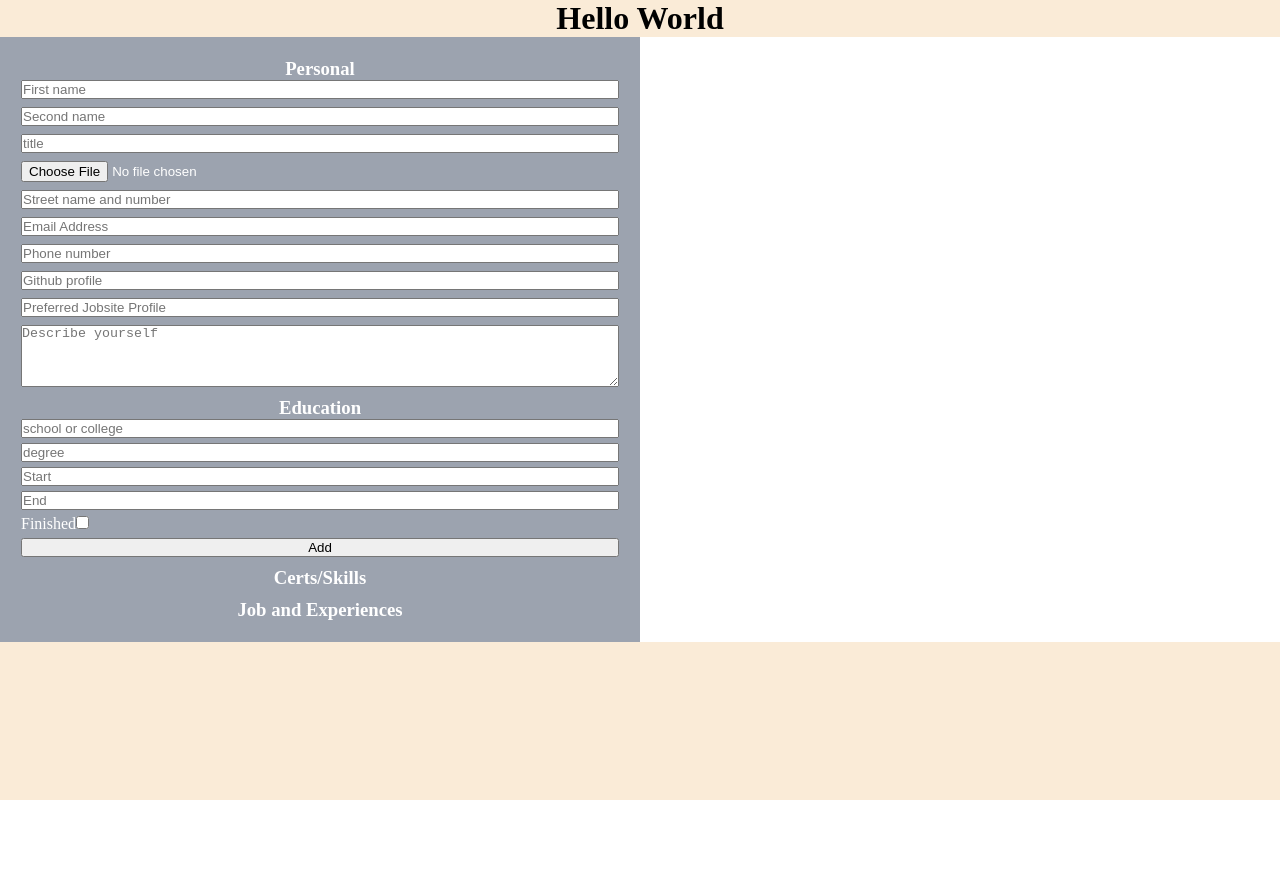
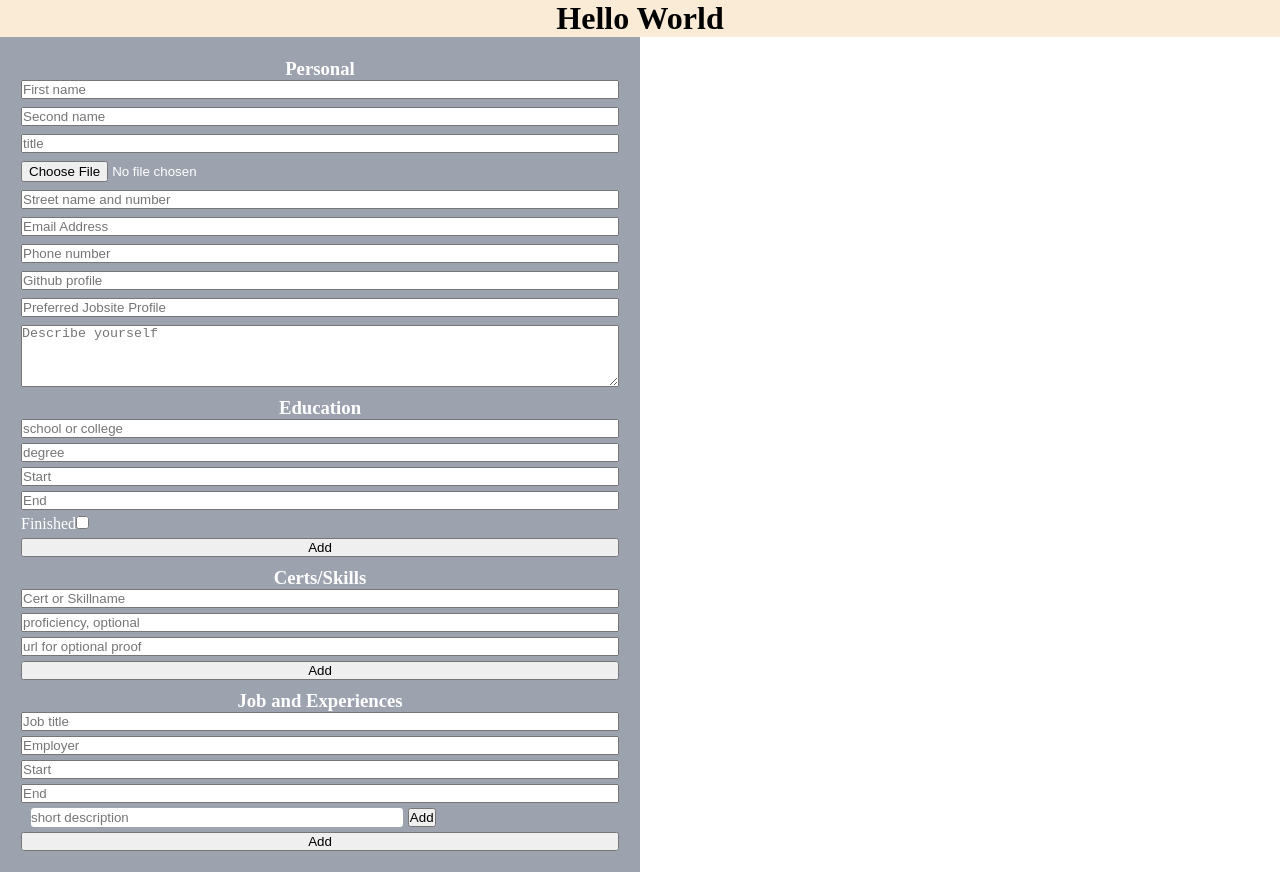
Before and after one commit to Soezdemir23/cv-builder, a React (Create React App) app: page / in a window 1280 px wide. Before the commit the page ends 800 px from the top, so only its background shows below. Built offline with nearby package versions, Linux system fonts and the light colour scheme.

Commit message:
keyboard from laptop finally dead. Transferring the current state to thinkpad with broken display

```diff
--- a/src/components/App/App.js
+++ b/src/components/App/App.js
@@ -30,10 +30,10 @@ function App() {
             then change the property in the object, then returning it to the stateArray
      */
 
-    const correctValues = (e) => e.target.type === "checkbox"? e.target.checked: e.target.value
+    const correctValues = (e) => e.target.type === "checkbox" ? e.target.checked : e.target.value;
 
     const handleChange = (e) => {
-        console.log(e.target.checked)
+
         switch (e.target.parentElement.className) {
 
             case "personal":
@@ -42,32 +42,38 @@ function App() {
                     [e.target.name]: e.target.value
                 });
             case "school":
-                console.log(e.target.type)
-                if(e.target.parentElement.dataset.key.includes("entry")){
 
-                    schoolHand[e.target.name] = correctValues(e)
+                if (e.target.parentElement.dataset.key.includes("entry")) {
 
-                } /*else {
-                    setSchool([
-                        school.map(
-                            (education) => {
-                                if (education.id === e.target.parentElement.dataset.key) {
-                                    return education[e.target.name] = correctValues(e)
-                                }return education
-                            })
-                    ])
-                }*/
+                    schoolHand[e.target.name] = correctValues(e);
 
-                return;
+                } else {
+                    console.log(e.target.parentElement.dataset.key);
+                    school.map((education) => {
+                        if (education.id === e.target.parentElement.dataset.key) {
+                            return education[e.target.name] = e.target.value;
+                        } else {
+                            return education;
+                        }
+                    });
+                }
+            case "cert":
+                if (e.target.parentElement.dataset.key.includes("entry")) {
+                    certsHand[e.target.name] = correctValues(e);
+                } else {
+                    certs.map((cert) => {
+                        if (cert.id === e.target.parentElement.dataset.key) {
+                            return cert[e.target.name] = e.target.value;
+                        } else {
+                            return cert;
+                        }
+                    });
+                }
             default:
                 break;
         }
 
     };
-    // check if the number o
-    const requiredMinimumTextInput = (handObject, numberOfTextInputs) => {
-
-    }
     /**
      * If the user clicks the add button, the information is saved in the state for further processing.
      * Conditions:
@@ -83,15 +89,12 @@ function App() {
     const handleAddClick = (e) => {
         switch (e.target.parentElement.dataset.key) {
             case "education-entry":
-                // the 4 text inputs must NOT be empty
-                // the finished can be undefined if need be, like if the user is not pressing it and thus
-                // the eventlistener doesn't see it
-                // but the text input must definitely be checked for.
-                // create a function, that takes two parameters
-                // (the object and the number of text inputs you are looking for) and returns a boolean
 
-
-                if (Object.keys(schoolHand).length === 4) {
+                if (// we have four properties, the values don't contain empty strings and has no finished property
+                    (Object.keys(schoolHand).length === 4 && !Object.values(schoolHand).includes("") && schoolHand["finished"] === undefined) ||
+                    // we have 5 properties and none of them include an empty string
+                    Object.keys(schoolHand).length === 5 && !Object.values(schoolHand).includes("")
+                ) {
                     if (schoolHand["finished"] === undefined) {
                         schoolHand["finished"] = false;
                     }
@@ -103,9 +106,25 @@ function App() {
                     schoolHand = {};
                     clearDefaultInputs("education-entry");
 
+                } else {
+                    console.log(e.target);
+                    e.target.textContent = "Missing!";
+                    setTimeout(() => e.target.textContent = "Add", 500);
                 }
                 break;
-
+            case "CAS-entry":
+                if (Object.keys(certsHand).length === 3) {
+                    certsHand["id"] = uuidv4();
+                    setCerts([
+                        ...certs,
+                        certsHand
+                    ]);
+                    certsHand = {};
+                    clearDefaultInputs("CAS-entry");
+                } else {
+                    e.target.textContent = "Missing!";
+                    setTimeout(() => e.target.textContent = "Add", 500);
+                }
             default:
                 break;
         }
--- a/src/components/CVQuestionaire/CVQuestionaire.jsx
+++ b/src/components/CVQuestionaire/CVQuestionaire.jsx
@@ -15,10 +15,10 @@ function CVQuestionaire({ personal, school, certs, jobs, onChange, onAddClick, o
                 <section className={ "cvq-section" }>
                     <h3>Personal</h3>
                     <Personal
-                        personal={personal}
-                        onChange={onChange}
-                        onAddClick={onAddClick}
-                        onDeleteClick={onDeleteClick}
+                        personal={ personal }
+                        onChange={ onChange }
+                        onAddClick={ onAddClick }
+                        onDeleteClick={ onDeleteClick }
                     />
                 </section>
                 {/*Add the information like education*/ }
@@ -26,20 +26,23 @@ function CVQuestionaire({ personal, school, certs, jobs, onChange, onAddClick, o
                     <h3>Education</h3>
                     <ul className={ "cvq-ul" }>
                         <EducationLists
-                        school={school}
-                        onChange={onChange}
-                        onAddClick={onAddClick}
-                        onDeleteClick={onDeleteClick}
-                    />
+                            school={ school }
+                            onChange={ onChange }
+                            onAddClick={ onAddClick }
+                            onDeleteClick={ onDeleteClick }
+                        />
                     </ul>
                 </section>
                 {/*Add the information like skills or languages and certs*/ }
                 <section className={ "cvq-section" }>
                     <h3>Certs/Skills</h3>
                     <ul className={ "cvq-ul" }>
-                        {/*<CertsAndSkills
-
-                />*/}
+                        <CertsAndSkills
+                            certs={ certs }
+                            onChange={ onChange }
+                            onAddClick={ onAddClick }
+                            onDeleteClick={ onDeleteClick }
+                        />
 
                     </ul>
                 </section>
@@ -47,8 +50,13 @@ function CVQuestionaire({ personal, school, certs, jobs, onChange, onAddClick, o
                 <section className={ "cvq-section" }>
                     <h3>Job and Experiences</h3>
                     <ul className={ "cvq-ul" }>
-                     {/*   <JobAndExperienceLists
-                        />*/}
+                        <JobAndExperienceLists
+                            jobs={ jobs }
+                            onChange={ onChange }
+                            onAddClick={ onAddClick }
+                            onDeleteClick={ onDeleteClick }
+
+                        />
                     </ul>
                 </section>
             </div>
--- a/src/components/CertsAndSkills/CertsAndSkills.jsx
+++ b/src/components/CertsAndSkills/CertsAndSkills.jsx
@@ -1,28 +1,25 @@
-import { useState } from 'react';
-import { v4 as uuidv4 } from 'uuid';
 
-
-function CertsAndSkills({ certs }) {
+function CertsAndSkills({ certs, onChange, onAddClick, onDeleteClick }) {
 
     return (<>
         { certs.map((cert) => (
 
-            <li key={ cert.id } data-key={ cert.id }>
-                <input type={ "text" } placeholder={ "Cert or Skillname" } name={ "name" }
+            <li className="cert" key={ cert.id } data-key={ cert.id }>
+                <input onChange={ onChange } type={ "text" } placeholder={ "Cert or Skillname" } name={ "name" }
                     defaultValue={ cert.name }></input>
-                <input type={ "text" } placeholder={ "proficiency, optional" } name={ "proficiency" }
+                <input onChange={ onChange } type={ "text" } placeholder={ "proficiency, optional" } name={ "proficiency" }
                     defaultValue={ cert.proficiency }></input>
-                <input type={ "text" } placeholder={ "url for optional proof" } name={ "proof" }
+                <input onChange={ onChange } type={ "text" } placeholder={ "url for optional proof" } name={ "proof" }
                     defaultValue={ cert.proof }></input>
-                <button>Delete</button>
+                <button onClick={ onDeleteClick } >Delete</button>
             </li>
         )) }
-        <li key={ "CAS-zero" } data-key={ "CAS-entry" }>
+        <li className="cert" key={ "CAS-zero" } data-key={ "CAS-entry" }>
 
-            <input type={ "text" } placeholder={ "Cert or Skillname" } name={ "name" } defaultValue=""></input>
-            <input type={ "text" } placeholder={ "proficiency, optional" } name={ "proficiency" } defaultValue=""></input>
-            <input type={ "text" } placeholder={ "url for optional proof" } name={ "proof" } defaultValue=""></input>
-            <button>Add</button>
+            <input onChange={ onChange } type={ "text" } placeholder={ "Cert or Skillname" } name={ "name" } defaultValue=""></input>
+            <input onChange={ onChange } type={ "text" } placeholder={ "proficiency, optional" } name={ "proficiency" } defaultValue=""></input>
+            <input onChange={ onChange } type={ "text" } placeholder={ "url for optional proof" } name={ "proof" } defaultValue=""></input>
+            <button onClick={ onAddClick }>Add</button>
         </li >
     </>);
 }
--- a/src/components/EducationLists/EducationLists.jsx
+++ b/src/components/EducationLists/EducationLists.jsx
@@ -11,11 +11,12 @@ function EducationLists({ school, onChange, onAddClick, onDeleteClick }) {
                 defaultValue={ element.end } onChange={ onChange }></input>
             <div data-key={ element.id }>
                 <label htmlFor={ "finished" }>Finished</label>
-                <input  id={ "finished" } type={ "checkbox" } name={ "finished" } defaultChecked={ element.finished } onChange={ onChange }></input>
+                <input id={ "finished" } type={ "checkbox" } name={ "finished" } defaultChecked={ element.finished } onChange={ onChange }></input>
             </div>
             <button data-key={ element.id } onClick={ onDeleteClick }  >Delete</button>
         </li>
     )) }
+
         <li className="school" key={ 123 } data-key={ "education-entry" }>
             <input onChange={ onChange } type={ "text" } placeholder={ "school or college" } name={ "name" }></input>
             <input onChange={ onChange } type={ "text" } placeholder={ "degree" } name={ "degree" }></input>
```
